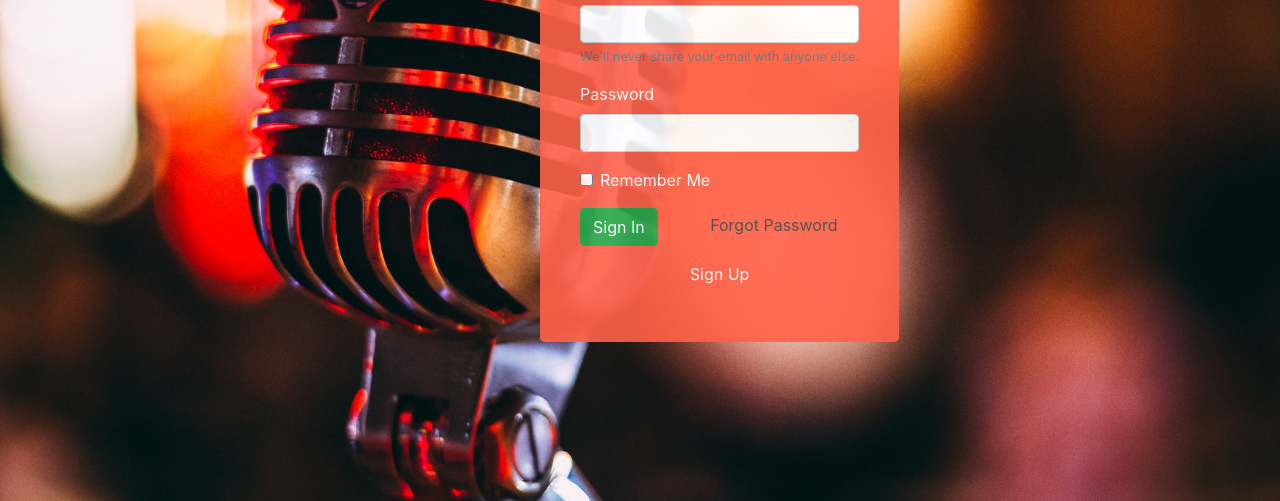
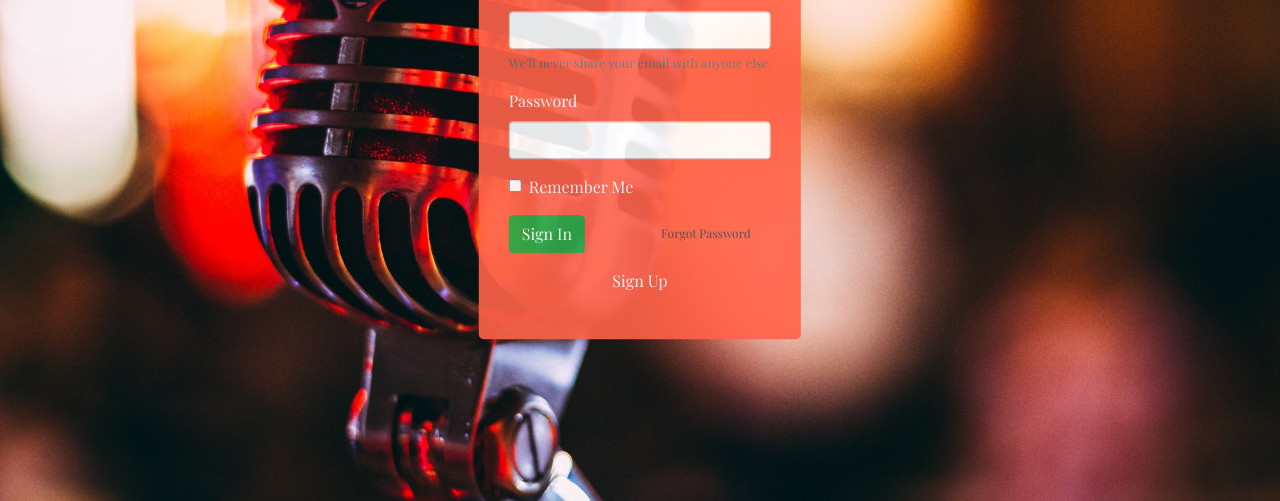
Before and after one commit to corneliajohnson/Karaoke-Machine, a website built with webpack: page src/index.html in a window 1280 px wide. Shown: the part 299-800 px from the top of the page. Built offline with nearby package versions, Linux system fonts and the light colour scheme.

Commit message:
added function for missing login information

```diff
--- a/src/css/style.css
+++ b/src/css/style.css
@@ -1,3 +1,5 @@
+@import url('https://fonts.googleapis.com/css2?family=Playfair+Display&display=swap');
+
 /* Login Page */
 html {
   background: url(/src/img/microphone.jpg) no-repeat center center fixed;
@@ -8,16 +10,17 @@ html {
 }
 
 .login {
+  font-family: 'Playfair Display', serif;
   color: #fff;
   background-color: #ff6249;
-  padding: 40px;
-  position: fixed;
-  top: 30%;
-  left: 50%;
-  margin-top: -50px;
-  margin-left: -100px;
+  padding: 30px;
   border-radius: 5px;
   opacity: 0.9;
+  position: absolute;
+  top: 50%;
+  left: 50%;
+  margin-right: -50%;
+  transform: translate(-50%, -50%)
 }
 
 .login-signup-link {
@@ -26,6 +29,7 @@ html {
 
 .login-forgot-link {
   color: #424949;
+  font-size: 12px;
 }
 
 .login-forgot-link:hover, .login-signup-link:hover {
--- a/src/index.html
+++ b/src/index.html
@@ -6,23 +6,24 @@
   <title>Vocals Up</title>
 </head>
 
+  <div class="alert-area"></div>
   <div class="login">
       <form>
-      <h3 class="text-center">VOCALS UP</h3>
+        <h2 class="text-center mx-auto mb-5">VOCALS UP</h2>
         <div class="form-group">
           <label for="exampleInputEmail1">Email Address</label>
-        <input type="email" class="form-control" id="exampleInputEmail1" aria-describedby="emailHelp">
+          <input type="email" class="form-control email-form" id="exampleInputEmail1" aria-describedby="emailHelp">
           <small id="emailHelp" class="form-text text-muted">We'll never share your email with anyone else.</small>
         </div>
         <div class="form-group">
           <label for="exampleInputPassword1">Password</label>
-        <input type="password" class="form-control" id="exampleInputPassword1">
+          <input type="password" class="form-control password-form" id="exampleInputPassword1">
         </div>
         <div class="form-group form-check">
           <input type="checkbox" class="form-check-input" id="exampleCheck1">
           <label class="form-check-label" for="exampleCheck1">Remember Me</label>
         </div>
-        <button type="submit" class="btn btn-success">Sign In</button>
+          <button type="submit" onclick="missingLogin()" class="btn btn-success mr-4">Sign In</button>
           <a class="ml-5 login-forgot-link" href="#">Forgot Password</a>
         <div class="mt-3">
           <p class="text-center"><a class="login-signup-link" href="#">Sign Up</a></p>
@@ -31,4 +32,5 @@
   </div>
 
 </body>
+  <script src="/src/js/login.js"></script>
 </html>
--- /dev/null
+++ b/src/js/login.js
@@ -0,0 +1,13 @@
+
+function missingLogin(){
+  const emailField = document.querySelector('.email-form');
+  const passwordField = document.querySelector('.password-form');
+
+  if (emailField.value == '' || passwordField.value == ''){
+    document.querySelector('.alert-area').innerHTML = `
+    <div class="alert alert-light" role="alert">
+     Enter Email & Password
+    </div>
+    `;
+  }
+}
```
Lines whose indentation alone changed are shown as unchanged.
